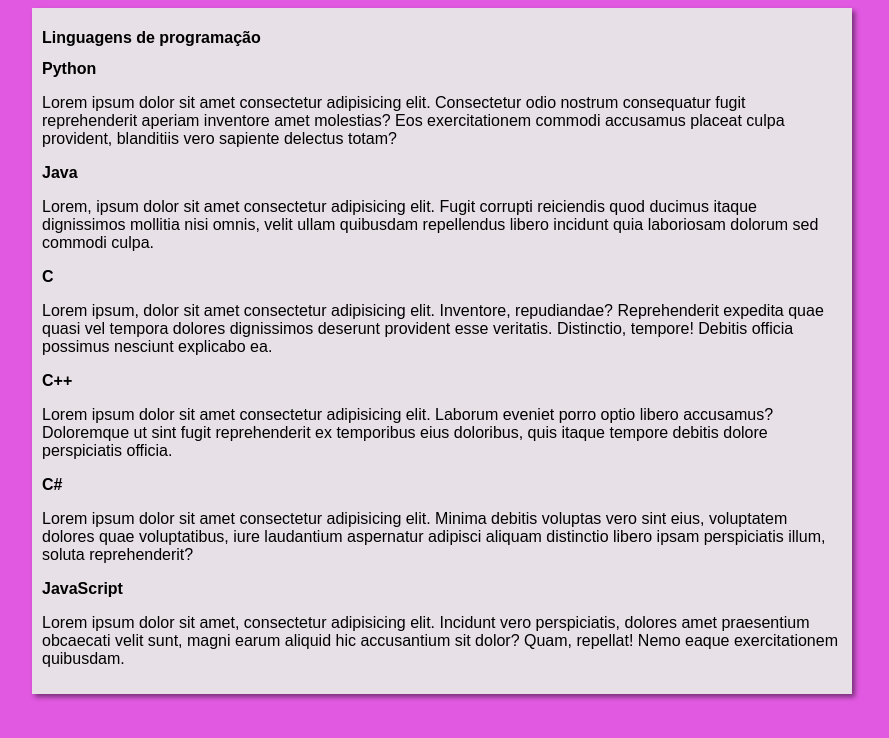
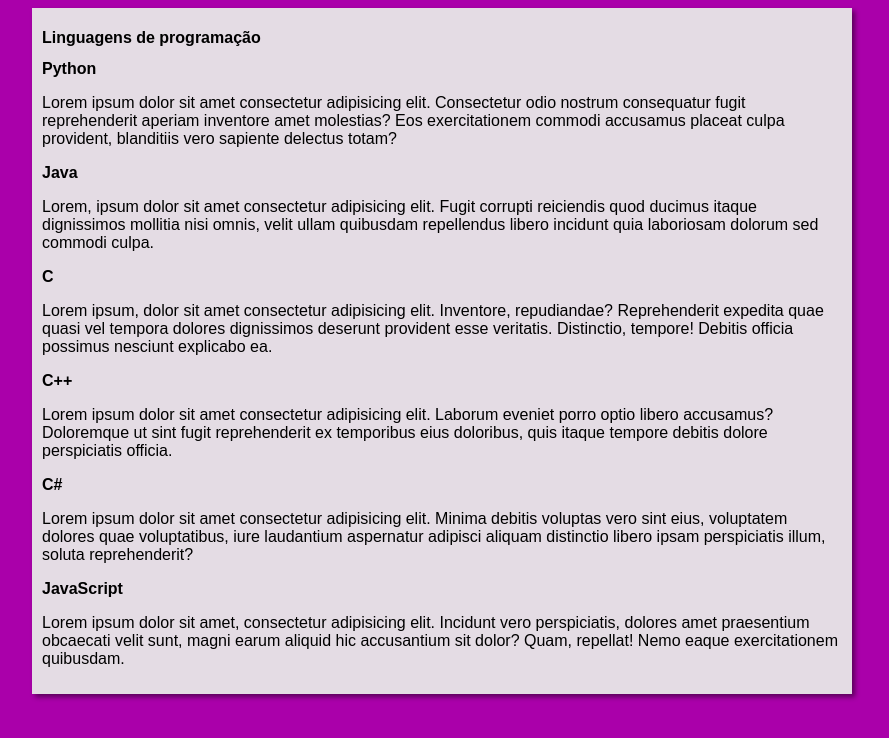
Before and after one commit to eduardoranucci/projeto-site, a plain HTML site: page index.html in a window 1280 px wide. Shown: the whole page, without its empty margins (198-1087 px from the left). Drawn offline with Linux system fonts and the light colour scheme.

Commit message:
Update style.css

```diff
--- a/estilos/style.css
+++ b/estilos/style.css
@@ -4,7 +4,7 @@
 }
 
 body {
-    background-color: rgba(211, 11, 211, 0.678);
+    background-color: rgb(170, 0, 170);
 }
 
 main {
```
